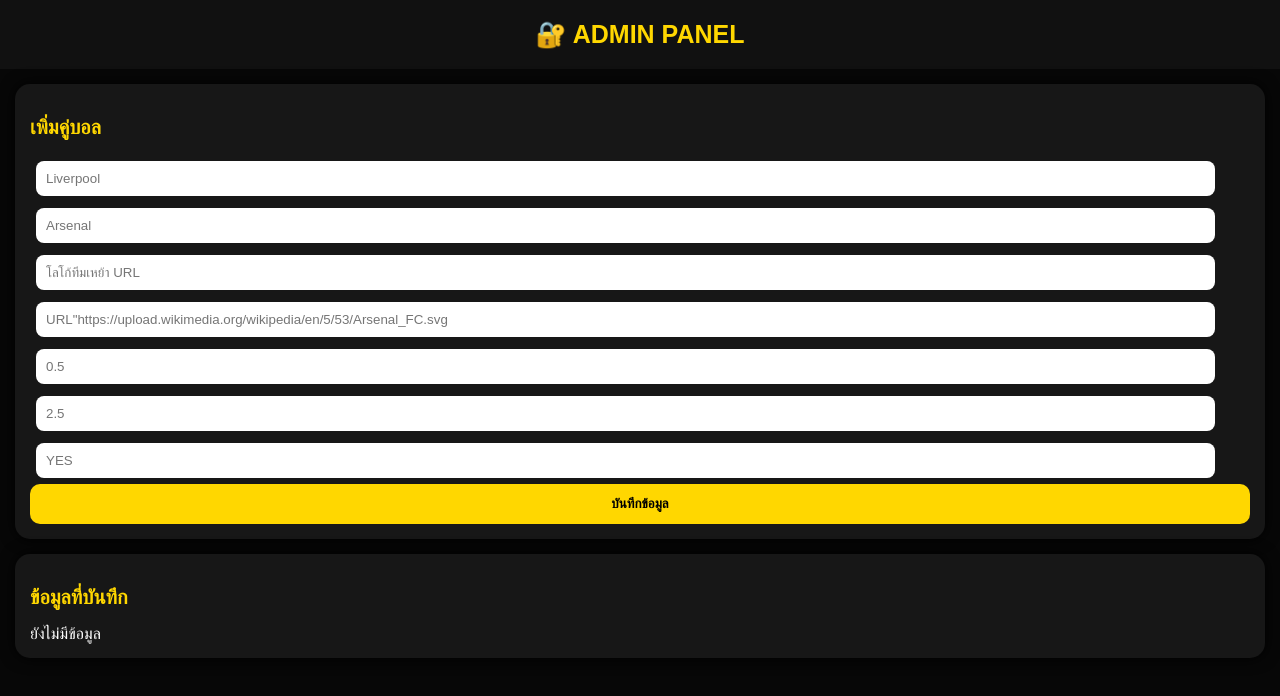
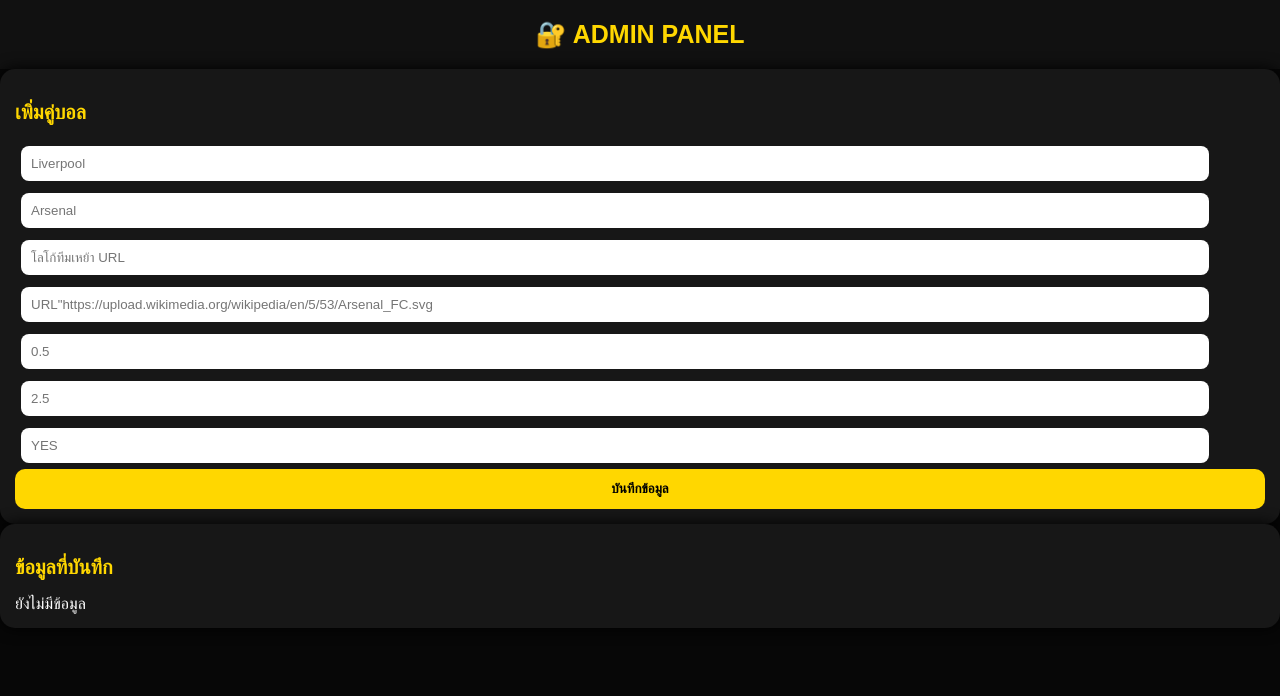
Before and after one commit to ballbb55555-collab/ai-football-predictor, a plain HTML site: page admin.html in a window 1280 px wide. Drawn offline with Linux system fonts and the light colour scheme.

Commit message:
Update card margin and width in style.css
Refactor card styles for better layout and spacing.

```diff
--- a/style.css
+++ b/style.css
@@ -1,3 +1,17 @@
+*{
+    box-sizing:border-box;
+}
+
+html,body{
+    width:100%;
+    min-height:100%;
+    margin:0;
+    padding:0;
+}
+
+body{
+    overflow-x:hidden;
+}
 body{
     margin:0;
     background:#070707;
@@ -16,7 +30,10 @@ header{
 
 .card{
     background:#171717;
-    margin:15px;
+    .card{
+    width:calc(100% - 20px);
+    margin:10px auto;
+    }
     padding:15px;
     border-radius:15px;
     box-shadow:0 0 15px #000;
```
